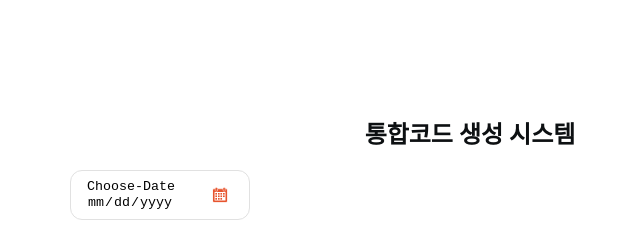
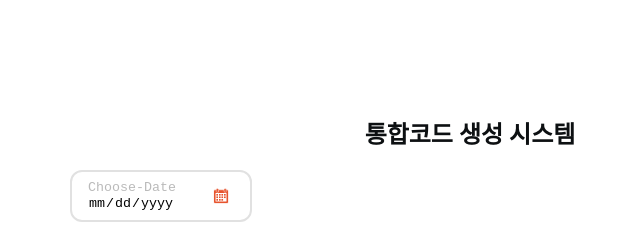
Before and after one commit to taetoo/new_integFront, a plain HTML site: page index.html in a window 1280 px wide. Shown: the top 247 px of the page, 170-810 px from the left. Drawn offline with nearby package versions, Linux system fonts and the light colour scheme.

```diff
--- a/css/style.css
+++ b/css/style.css
@@ -406,7 +406,7 @@ input[type="date"] {
   padding: 0 42px 0 16px;
   background: url(../images/calendar.png) no-repeat right 21px center / 16px
     auto;
-  border: 1px solid #e1e1e1;
+  border: 2px solid #e1e1e1;
   border-radius: 12px;
 }
 
@@ -428,6 +428,7 @@ input[type="date"]::-webkit-calendar-picker-indicator {
 input[type="date"]::before {
   content: attr(data-placeholder);
   width: 100%;
+  color: #bababa;
 }
 
 input[type="date"]:valid::before {
@@ -435,7 +436,7 @@ input[type="date"]:valid::before {
 }
 
 input[data-placeholer]::before {
-  color: #bababa !important;
+  color: #bababa;
   font-size: 14px;
 }
 
```
